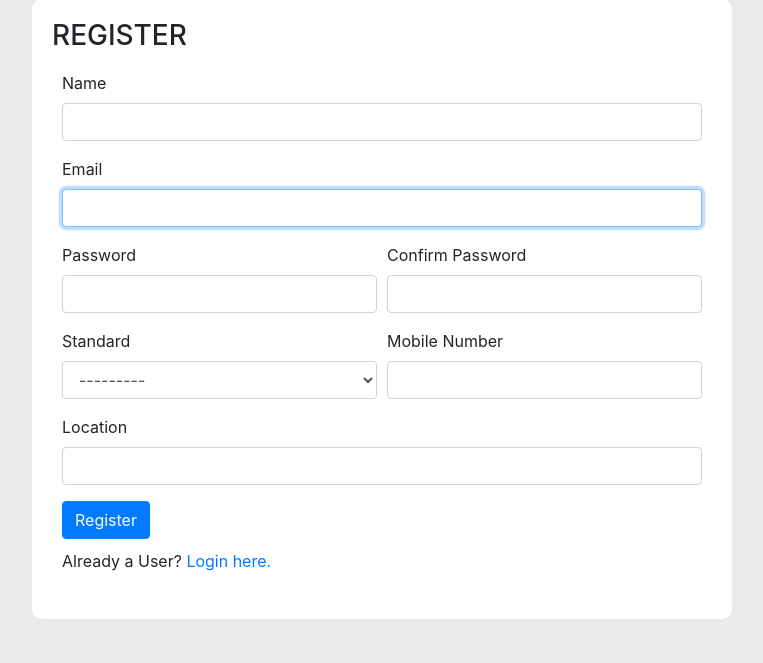
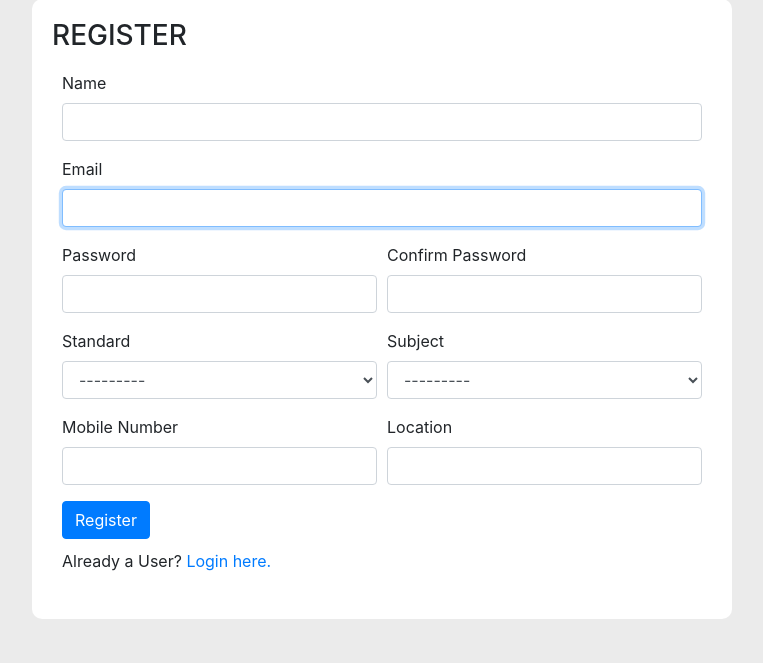
Before and after one commit to viveks77/PocketTestServer, a Django app: page /signup in a window 1280 px wide. Shown: the part 137-800 px from the top of the page, without its empty margins (258-1021 px from the left). Run offline with Django 3.2, Linux system fonts and the light colour scheme; data that the repository does not hold is empty; some libraries are stand-ins or nearby versions.

Commit message:
Added subject field for staff registration

```diff
--- a/login/models.py
+++ b/login/models.py
@@ -14,12 +14,26 @@ class Standard(models.Model):
     def __str__(self):
         return "class: " + self.class_no
 
+class Subject(models.Model):
+    name = models.CharField(max_length=256)
+    class_no =  models.ForeignKey(Standard, on_delete=models.CASCADE)
+    slug = models.SlugField(blank=True)
+
+
+    def save(self, *args, **kwargs):
+        self.name = self.name.lower()
+        return super(Subject, self).save(*args, **kwargs)
+
+    def __str__(self):
+        return self.name
+
 class User(AbstractBaseUser, PermissionsMixin):
 
     name = models.CharField(_('name'), max_length=256)
     email = models.EmailField(_('email address'), unique=True)
     mobile_no = models.CharField(max_length=10, unique=True)
     class_no = models.ForeignKey(Standard, on_delete=models.CASCADE,  null=True)
+    subject = models.ForeignKey(Subject, on_delete=models.CASCADE, null=True)
     location = models.CharField(max_length=256)
     is_staff = models.BooleanField(default=False)
     is_active = models.BooleanField(default=True)
@@ -37,18 +51,7 @@ class User(AbstractBaseUser, PermissionsMixin):
         return self.email
 
 
-class Subject(models.Model):
-    name = models.CharField(max_length=256, unique=True)
-    class_no =  models.ForeignKey(Standard, on_delete=models.CASCADE)
-    slug = models.SlugField(blank=True)
 
-
-    def save(self, *args, **kwargs):
-        self.name = self.name.lower()
-        return super(Subject, self).save(*args, **kwargs)
-
-    def __str__(self):
-        return self.name
 
 
 @receiver(pre_save, sender=Subject)
--- a/login/serializers.py
+++ b/login/serializers.py
@@ -12,7 +12,6 @@ class RegisterSerializer(serializers.ModelSerializer):
         user = User.objects.create_user(validated_data["email"],validated_data["password"],validated_data["mobile_no"])
         user.name = validated_data["name"]
         user.location = validated_data["location"]
-        #user.mobile_no = validated_data["mobile_no"]
         user.class_no = validated_data["class_no"]
         user.save()
         return user
--- a/quiz/Views/Views/views.py
+++ b/quiz/Views/Views/views.py
@@ -13,11 +13,10 @@ from django.views.generic import CreateView, DeleteView, DetailView, ListView, U
 from django.contrib.auth import get_user_model
 from bootstrap_datepicker_plus import DateTimePickerInput
 from django.db.models import Count
-
+from login.models import User, Subject, Standard
 from quiz.forms import StaffRegistrationForm, UserForm, QuizAddForm, QuestionForm, BaseAnswerInlineFormset
 from quiz.models import Quiz, Question, UserAnswer, Answer
 
-User =  get_user_model()
 
 class StaffSignupView(CreateView):
     model = User
@@ -28,6 +27,13 @@ class StaffSignupView(CreateView):
         user = form.save()
         login(self.request, user)
         return redirect('quizList')
+
+
+def load_subjects(request):
+    class_id = request.GET.get('class_no')
+    subjects = Subject.objects.filter(class_no=class_id)
+    print(subjects)
+    return render(request,'Utils/subject_drop_down_list.html', {'subjects':subjects})
 
 
 def staffLoginView(request):
--- a/quiz/forms.py
+++ b/quiz/forms.py
@@ -1,21 +1,32 @@
-from django.forms import forms, widgets, ModelForm, BaseInlineFormSet
+from django import forms
+from django.forms import widgets, ModelForm, BaseInlineFormSet
 from django.contrib.auth.forms import UserCreationForm, AuthenticationForm
 from django.forms.utils import ValidationError
 from bootstrap_datepicker_plus import DateTimePickerInput
-from login.models import User
+from login.models import User, Subject
 from quiz.models import Quiz, Question, Answer, UserAnswer
 
 #Staff registration form
 class StaffRegistrationForm(UserCreationForm):
     class Meta:
         model = User
-        fields = ('name', 'email', 'class_no', 'mobile_no', 'location')
-
+        fields = ('name', 'email', 'class_no', 'subject', 'mobile_no', 'location')
 
     def __init__(self, *args, **kwargs):
         super(StaffRegistrationForm, self).__init__(*args, **kwargs)
+        self.fields['subject'].queryset= Subject.objects.none()
         for visible in self.visible_fields():
             visible.field.widget.attrs['class'] = 'form-control'
+
+        if 'class_no' in self.data:
+            try:
+                class_id = int(self.data.get('class_no'))
+                self.fields['subject'].queryset = Subject.objects.filter(class_no=class_id)
+            except (ValueError, TypeError):
+                pass
+        elif self.instance.pk:
+            self.fileds['subject'].queryset = self.instance.class_no.subject_set
+
 
     def save(self, commit=True):
         user = super(StaffRegistrationForm, self).save(commit=False)
@@ -52,6 +63,8 @@ class QuizAddForm(ModelForm):
         }
 
 
+
+
 class QuestionForm(ModelForm):
     class Meta:
         model = Question
--- /dev/null
+++ b/quiz/templates/Utils/subject_drop_down_list.html
@@ -0,0 +1,4 @@
+<option value="">---------</option>
+{% for subject in subjects %}
+<option value="{{ subject.pk }}">{{ subject.name }}</option>
+{% endfor %}
--- a/quiz/urls.py
+++ b/quiz/urls.py
@@ -24,4 +24,5 @@ urlpatterns=[
         path('quiz/<int:pk>/submit/',api.SubmitQuizAPI.as_view()),
         path('quiz/<int:pk>/getAnswers/',api.GetUserAnswer.as_view()),
     ])),
+    path('ajax/load-subjects/', views.load_subjects, name="ajax_load_subjects")
 ]
--- a/templates/Registration/signup.html
+++ b/templates/Registration/signup.html
@@ -3,7 +3,7 @@
   <div class="signup-card container">
     <h3>REGISTER</h3>
     <div class="signup-content">
-      <form method="POST">
+      <form method="POST" id="signupForm" data-subjects-url="{% url 'ajax_load_subjects' %}">
         {% csrf_token %}
           <div class="form-group">
             <label for="id_email">Name</label>
@@ -25,17 +25,24 @@
         </div>
         <div class="form-row">
           <div class="form-group col-md-6">
-            <label for="id_class)no">Standard</label>
+            <label for="id_class_no">Standard</label>
             {{ form.class_no }}
           </div>
+          <div class="form-group col-md-6">
+            <label for="id_subject">Subject</label>
+            {{ form.subject }}
+          </div>
+        </div>
+        <div class="form-row">
           <div class="form-group col-md-6">
             <label for="id_mobile_no">Mobile Number</label>
             {{ form.mobile_no }}
           </div>
-        </div>
-        <div class="form-group">
-          <label for="id_location">Location</label>
+          <div class="form-group col-md-6">
+            <label for="id_location">Location</label>
           {{ form.location }}
+          </div>
+
         </div>
         <button class='btn btn-primary' type="submit">Register</button>
       </form>
@@ -53,4 +60,20 @@
       </div>
     </div>
   </div>
+  <script>
+    $("#id_class_no").change(function () {
+      var url = $("#signupForm").attr("data-subjects-url");  // get the url of the `load_subjects` view
+      var class_id = $(this).val();  // get the selected class ID from the HTML input
+      $.ajax({                       // initialize an AJAX request
+        url: url,                    // set the url of the request (= localhost:8000/ajax/load-subjects/)
+        data: {
+          'class_no': class_id       // add the class id to the GET parameters
+        },
+        success: function (data) {   // `data` is the return of the `load_subjects` view function
+          $("#id_subject").html(data);  // replace the contents of the subject input with the data that came from the server
+        }
+      });
+
+    });
+  </script>
 {% endblock %}
```
Also changed, not shown: login/migrations/0003_user_subject.py (added), login/migrations/0004_auto_20201012_1158.py (added).
